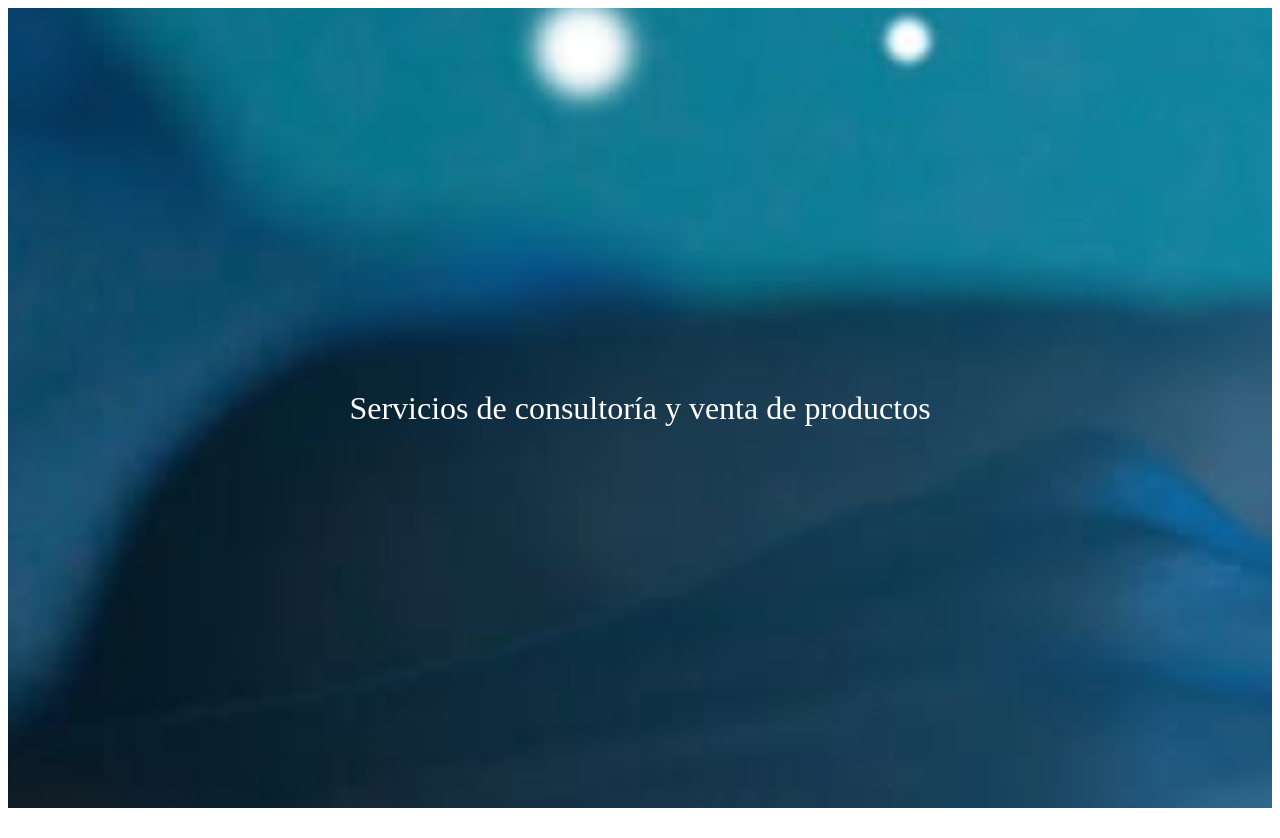
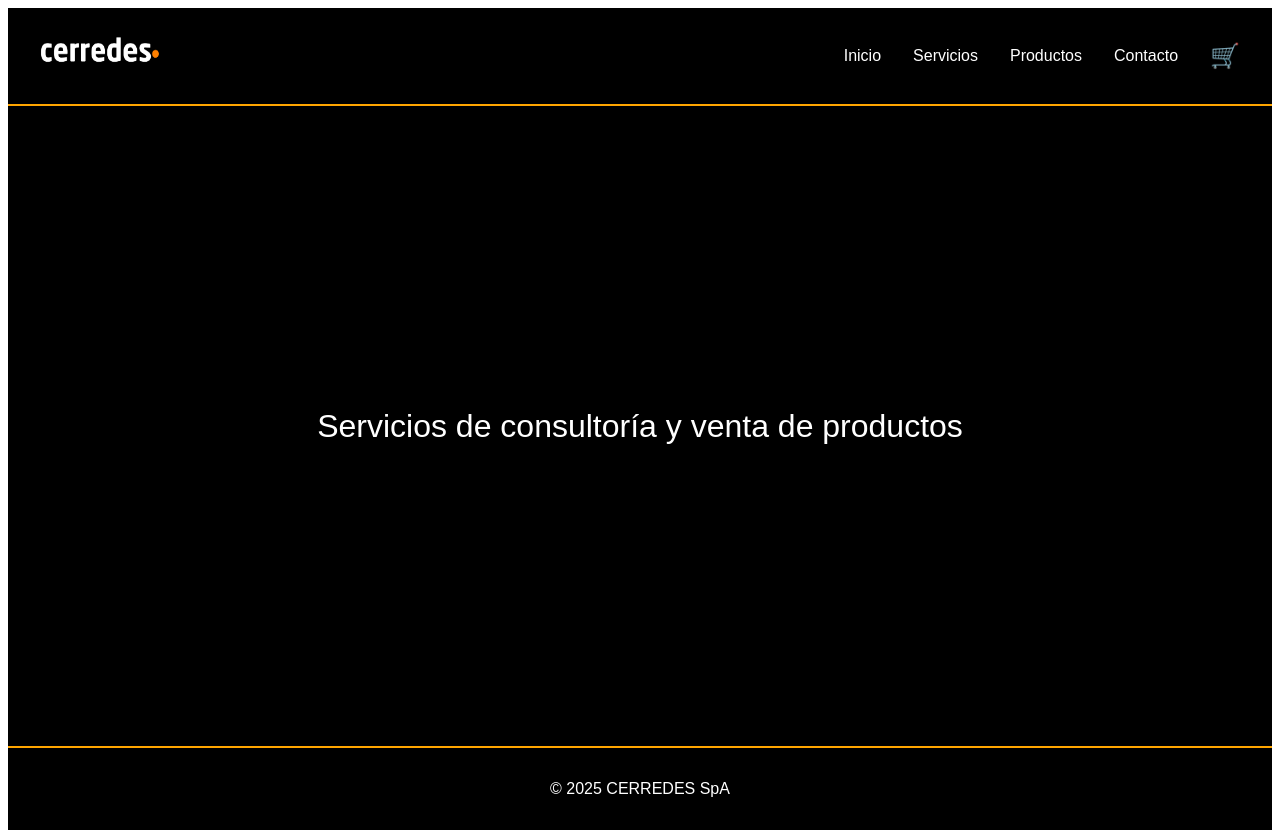
Before and after one commit to CristianCerpa/cerredes-landing-V3, a Next.js app: page / in a window 1280 px wide. Before the commit the page ends 816 px from the top, so only its background shows below. Built offline with nearby package versions, Linux system fonts and the light colour scheme.

Commit message:
Update index.js

```diff
--- a/pages/index.js
+++ b/pages/index.js
@@ -1,74 +1,111 @@
-import Image from "next/image";
-import { useState, useEffect } from "react";
+import Image from 'next/image';
+import { useState, useEffect } from 'react';
 
 export default function Home() {
+  const menuItems = ['Inicio', 'Servicios', 'Productos', 'Contacto'];
+
+  const [menuOpen, setMenuOpen] = useState(false);
+  const [currentIndex, setCurrentIndex] = useState(0);
+
   const images = [
-    "/fondo1.jpeg",
-    "/fondo2.jpeg",
-    "/fondo3.jpeg",
-    "/fondo4.jpeg",
+    '/fondo1.jpeg',
+    '/fondo2.jpeg',
+    '/fondo3.jpeg',
+    '/fondo4.jpeg'
   ];
 
-  const [currentIndex, setCurrentIndex] = useState(0);
-
-  // Cambiar imagen cada 5 segundos
+  // Carrusel automático
   useEffect(() => {
     const interval = setInterval(() => {
-      setCurrentIndex((prev) => (prev + 1) % images.length);
-    }, 5000);
+      setCurrentIndex((prevIndex) => (prevIndex + 1) % images.length);
+    }, 5000); // cambia cada 5 segundos
     return () => clearInterval(interval);
   }, [images.length]);
 
   return (
-    <main
-      style={{
-        position: "relative",
-        overflow: "hidden",
-        height: "100vh",
-        width: "100%",
-      }}
-    >
-      {/* Contenedor del carrusel */}
-      <div
-        style={{
-          display: "flex",
-          height: "100%",
-          width: `${images.length * 100}%`,
-          transform: `translateX(-${currentIndex * (100 / images.length)}%)`,
-          transition: "transform 1s ease-in-out",
-        }}
-      >
-        {images.map((src, i) => (
-          <div
-            key={i}
-            style={{ position: "relative", flex: "0 0 100%", height: "100%" }}
-          >
-            <Image
-              src={src}
-              alt={`Fondo ${i + 1}`}
-              fill
-              priority={i === 0}
-              style={{ objectFit: "cover" }}
-            />
-          </div>
-        ))}
+    <div style={{ background: '#000', color: '#fff', minHeight: '100vh', fontFamily: 'sans-serif' }}>
+
+      {/* Header */}
+      <header style={{
+        display: 'flex',
+        justifyContent: 'space-between',
+        alignItems: 'center',
+        padding: '1rem 2rem',
+        position: 'sticky',
+        top: 0,
+        background: '#000',
+        zIndex: 1000,
+        borderBottom: '2px solid orange'
+      }}>
+        {/* Logo */}
+        <div style={{ cursor: 'pointer' }}>
+          <Image src="/logo.png" alt="CERREDES" width={120} height={60} />
         </div>
 
-      {/* Texto encima */}
-      <div
+        {/* Desktop Menu */}
+        <nav style={{ display: 'flex', alignItems: 'center', gap: '2rem' }}>
+          <ul style={{
+            display: 'flex',
+            listStyle: 'none',
+            gap: '2rem',
+            margin: 0,
+            padding: 0
+          }}>
+            {menuItems.map((item) => (
+              <li
+                key={item}
                 style={{
-          position: "absolute",
-          top: "50%",
-          left: "50%",
-          transform: "translate(-50%, -50%)",
-          color: "#fff",
-          fontSize: "2rem",
-          textAlign: "center",
-          zIndex: 2,
+                  cursor: 'pointer',
+                  color: '#fff',
+                  position: 'relative',
+                  padding: '0.5rem 0',
+                  transition: 'all 0.3s'
                 }}
+                onMouseEnter={e => e.currentTarget.style.borderBottom = '2px solid orange'}
+                onMouseLeave={e => e.currentTarget.style.borderBottom = 'none'}
               >
+                {item}
+              </li>
+            ))}
+          </ul>
+
+          {/* Carrito */}
+          <div style={{ fontSize: '1.5rem', color: 'orange', cursor: 'pointer' }}>🛒</div>
+        </nav>
+      </header>
+
+      {/* Main */}
+      <main style={{
+        position: 'relative',
+        overflow: 'hidden',
+        height: '80vh',
+        display: 'flex',
+        justifyContent: 'center',
+        alignItems: 'center',
+        textAlign: 'center',
+        padding: '0 1rem'
+      }}>
+        <Image
+          src={images[currentIndex]}
+          alt="Fondo CERREDES"
+          fill
+          priority
+          style={{ objectFit: 'contain', zIndex: -1, transition: 'opacity 1s ease-in-out' }}
+        />
+
+        <p style={{ color: '#fff', fontSize: '2rem', zIndex: 1 }}>
           Servicios de consultoría y venta de productos
+        </p>
+      </main>
+
+      {/* Footer */}
+      <footer style={{
+        textAlign: 'center',
+        padding: '1rem',
+        borderTop: '2px solid orange'
+      }}>
+        <p style={{ color: '#fff' }}>© 2025 CERREDES SpA</p>
+      </footer>
     </div>
-    </main>
   );
 }
```
Lines whose indentation alone changed are shown as unchanged.
